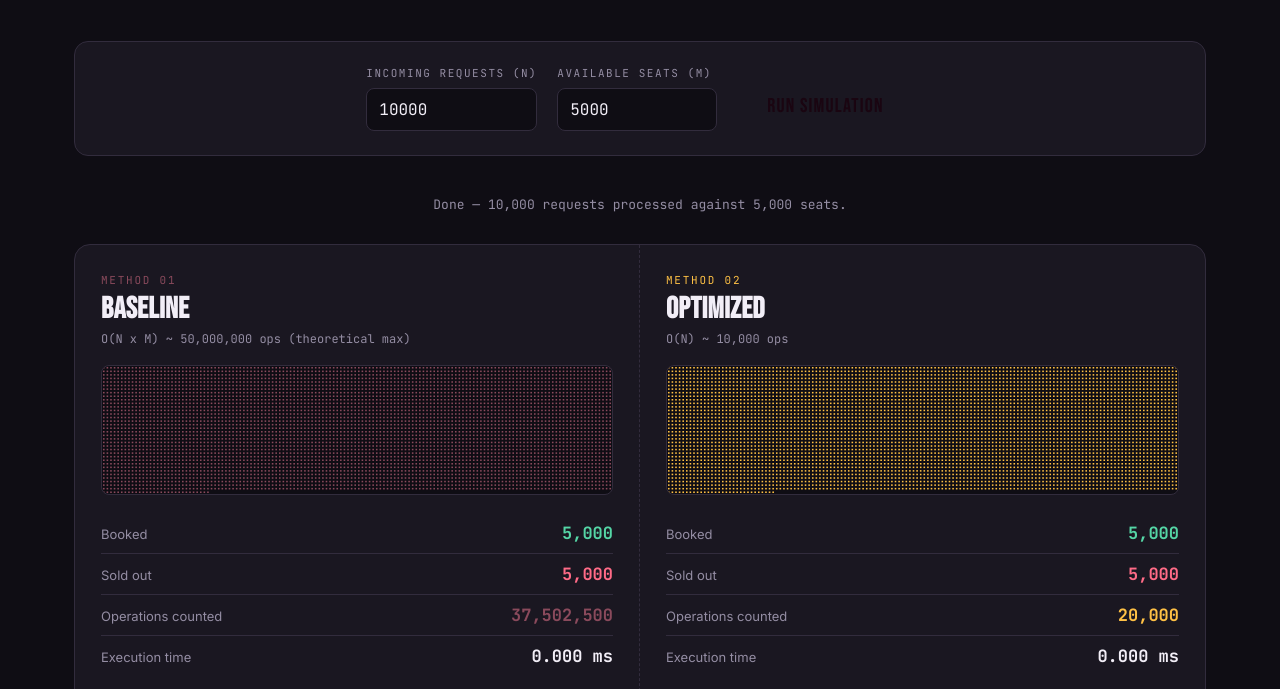
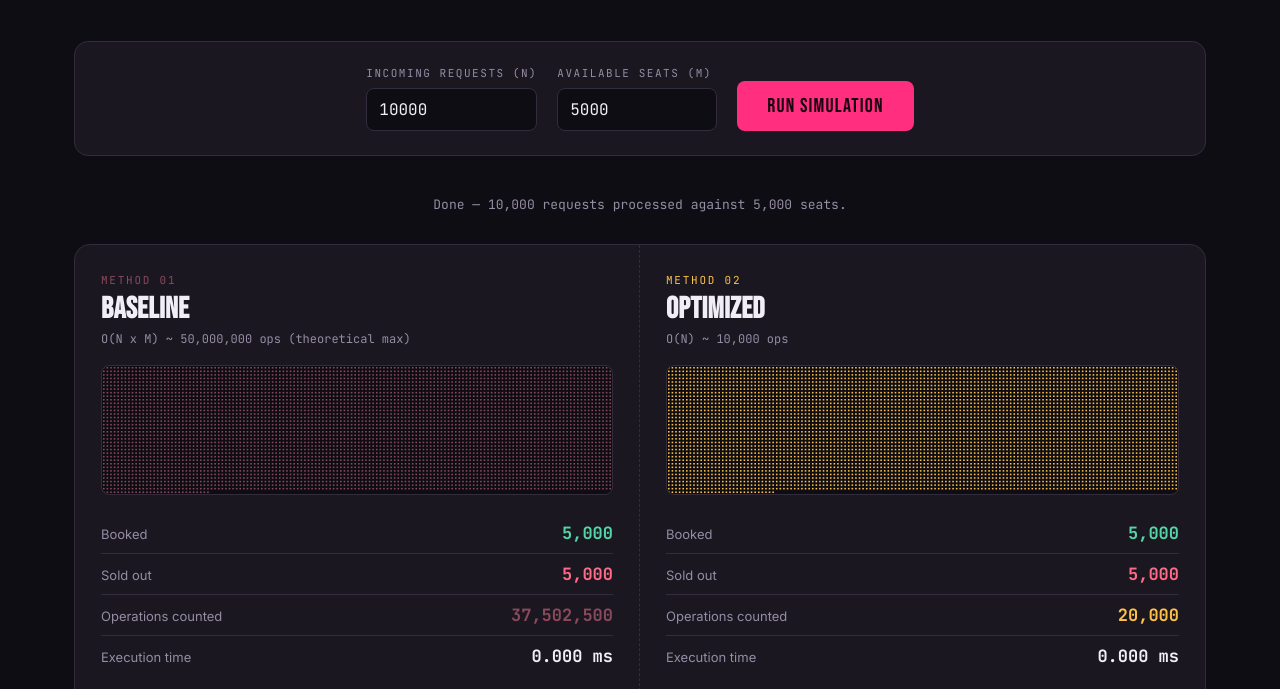
Before and after one commit to zuhayra1010/BtsTicketingSystem_ADS_TEB1113, a plain HTML site: page ticket_system/ticket_system.html in a window 1280 px wide. Shown: the part 411-1100 px from the top of the page. Drawn offline with Linux system fonts and the light colour scheme.

Commit message:
Update ticket_system.html

```diff
--- a/ticket_system/ticket_system.html
+++ b/ticket_system/ticket_system.html
@@ -15,7 +15,7 @@
     --text:          #F2EEF7;
     --text-muted:    #948DA3;
     --gold:          #FFC145;   /* ticket-stub gold — optimized lane */
-    --army-purple:   #D18EEF;   /* stage-light pink — accent / CTA */
+    --pink:   #FF2E7E;   /* stage-light pink — accent / CTA */
     --red-dim:       #8A4A5C;   /* baseline lane, deliberately dimmer */
     --success:       #55D6A6;
   }
```
